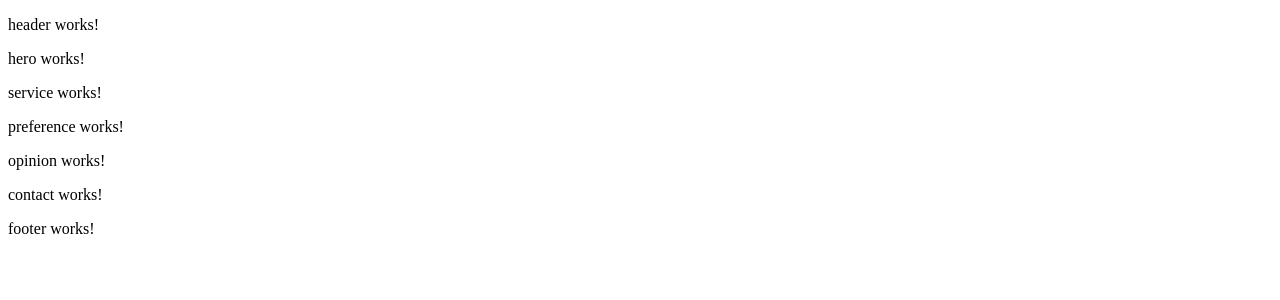
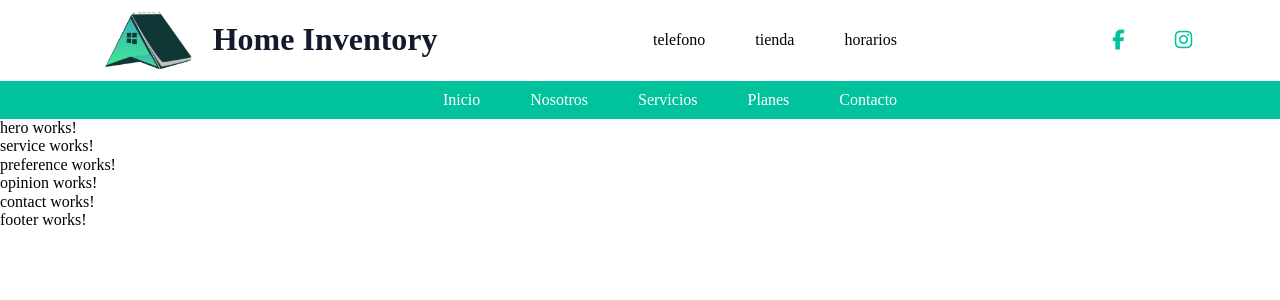
Before and after one commit to oscar-quiroz/landing-page-HOME-INVENTORY, an Angular app: page / in a window 1280 px wide. Shown: the top 300 px of the page. Built offline with nearby package versions, Linux system fonts and the light colour scheme.

Commit message:
estructura header

```diff
--- a/src/app/components/header/header.component.css
+++ b/src/app/components/header/header.component.css
@@ -0,0 +1,51 @@
+.marca {
+    height: 100%;
+    display: flex;
+    flex-direction: row;
+    justify-content: space-around;
+    align-items: center;
+}
+
+img {
+    width: 100px;
+    padding: 10px;
+}
+
+h1 {
+    color: #121A2b;
+}
+
+.logo {
+    display: flex;
+    flex-direction: row;
+    gap: 5px;
+}
+
+.nav {
+    width: 100%;
+    height: 100%;
+    padding: 10px;
+    background-color: #00c39d;
+}
+
+ul {
+    display: flex;
+    flex-direction: row;
+    justify-content: center;
+    align-items: center;
+    gap: 50px;
+}
+
+li {
+    list-style-type: none;
+}
+
+a {
+    color: #fff;
+    text-decoration: none;
+}
+
+.redes-a {
+    color: #00c39d;
+    font-size: 20px;
+}
--- a/src/app/components/header/header.component.html
+++ b/src/app/components/header/header.component.html
@@ -1 +1,41 @@
-<p>header works!</p>
+<div>
+    <div class="marca">
+
+        <div class="logo">
+            <img src="assets/logo.png" alt="home inventory">
+            <h1>Home Inventory</h1>
+
+        </div>
+        <div class="info">
+            <ul>
+                <li>telefono</li>
+                <li>tienda</li>
+                <li>horarios</li>
+            </ul>
+        </div>
+        <div class="redes">
+            <ul>
+                <li>
+                    <a class="redes-a" type="button" href=""> <i class="fa fa-facebook "></i> </a>
+                </li>
+                <li>
+                    <a class="redes-a" type="button" href=""> <i class="fa fa-instagram "></i> </a>
+                </li>
+
+            </ul>
+        </div>
+
+
+    </div>
+    <div class="nav">
+
+        <ul>
+            <li><a href="">Inicio</a></li>
+            <li><a href="">Nosotros</a></li>
+            <li><a href="">Servicios</a></li>
+            <li><a href="">Planes</a></li>
+            <li><a href="">Contacto</a></li>
+
+        </ul>
+    </div>
+</div>
--- a/src/index.html
+++ b/src/index.html
@@ -1,13 +1,17 @@
 <!doctype html>
 <html lang="en">
+
 <head>
     <meta charset="utf-8">
     <title>LandingPageHomeInventory</title>
     <base href="/">
     <meta name="viewport" content="width=device-width, initial-scale=1">
     <link rel="icon" type="image/x-icon" href="favicon.ico">
+    <script src="https://kit.fontawesome.com/6928dd05cf.js" crossorigin="anonymous"></script>
 </head>
+
 <body>
     <app-root></app-root>
 </body>
+
 </html>
--- a/src/styles.css
+++ b/src/styles.css
@@ -1 +1,425 @@
-/* You can add global styles to this file, and also import other style files */
+/*! normalize.css v8.0.1 | MIT License | github.com/necolas/normalize.css */
+
+@import url('https://fonts.googleapis.com/css2?family=Roboto:wght@400&display=swap');
+
+/* Document
+   ========================================================================== */
+
+* {
+    margin: 0px;
+}
+
+
+/**
+ * 1. Correct the line height in all browsers.
+ * 2. Prevent adjustments of font size after orientation changes in iOS.
+ */
+
+html {
+    line-height: 1.15;
+    /* 1 */
+    -webkit-text-size-adjust: 100%;
+    /* 2 */
+}
+
+
+/* Sections
+     ========================================================================== */
+
+
+/**
+   * Remove the margin in all browsers.
+   */
+
+body {
+    margin: 0;
+    margin-top: 0px;
+}
+
+
+/**
+   * Render the `main` element consistently in IE.
+   */
+
+main {
+    display: block;
+}
+
+
+/**
+   * Correct the font size and margin on `h1` elements within `section` and
+   * `article` contexts in Chrome, Firefox, and Safari.
+   */
+
+h1 {
+    font-size: 2em;
+    margin: 0.67em 0;
+}
+
+
+/* Grouping content
+     ========================================================================== */
+
+
+/**
+   * 1. Add the correct box sizing in Firefox.
+   * 2. Show the overflow in Edge and IE.
+   */
+
+hr {
+    box-sizing: content-box;
+    /* 1 */
+    height: 0;
+    /* 1 */
+    overflow: visible;
+    /* 2 */
+}
+
+
+/**
+   * 1. Correct the inheritance and scaling of font size in all browsers.
+   * 2. Correct the odd `em` font sizing in all browsers.
+   */
+
+pre {
+    font-family: monospace, monospace;
+    /* 1 */
+    font-size: 1em;
+    /* 2 */
+}
+
+
+/* Text-level semantics
+     ========================================================================== */
+
+
+/**
+   * Remove the gray background on active links in IE 10.
+   */
+
+a {
+    background-color: transparent;
+}
+
+
+/**
+   * 1. Remove the bottom border in Chrome 57-
+   * 2. Add the correct text decoration in Chrome, Edge, IE, Opera, and Safari.
+   */
+
+abbr[title] {
+    border-bottom: none;
+    /* 1 */
+    text-decoration: underline;
+    /* 2 */
+    text-decoration: underline dotted;
+    /* 2 */
+}
+
+
+/**
+   * Add the correct font weight in Chrome, Edge, and Safari.
+   */
+
+b,
+strong {
+    font-weight: bolder;
+}
+
+
+/**
+   * 1. Correct the inheritance and scaling of font size in all browsers.
+   * 2. Correct the odd `em` font sizing in all browsers.
+   */
+
+code,
+kbd,
+samp {
+    font-family: monospace, monospace;
+    /* 1 */
+    font-size: 1em;
+    /* 2 */
+}
+
+
+/**
+   * Add the correct font size in all browsers.
+   */
+
+small {
+    font-size: 80%;
+}
+
+
+/**
+   * Prevent `sub` and `sup` elements from affecting the line height in
+   * all browsers.
+   */
+
+sub,
+sup {
+    font-size: 75%;
+    line-height: 0;
+    position: relative;
+    vertical-align: baseline;
+}
+
+sub {
+    bottom: -0.25em;
+}
+
+sup {
+    top: -0.5em;
+}
+
+
+/* Embedded content
+     ========================================================================== */
+
+
+/**
+   * Remove the border on images inside links in IE 10.
+   */
+
+img {
+    border-style: none;
+}
+
+
+/* Forms
+     ========================================================================== */
+
+
+/**
+   * 1. Change the font styles in all browsers.
+   * 2. Remove the margin in Firefox and Safari.
+   */
+
+button,
+input,
+optgroup,
+select,
+textarea {
+    font-family: inherit;
+    /* 1 */
+    font-size: 100%;
+    /* 1 */
+    line-height: 1.15;
+    /* 1 */
+    margin: 0;
+    /* 2 */
+}
+
+
+/**
+   * Show the overflow in IE.
+   * 1. Show the overflow in Edge.
+   */
+
+button,
+input {
+    /* 1 */
+    overflow: visible;
+}
+
+
+/**
+   * Remove the inheritance of text transform in Edge, Firefox, and IE.
+   * 1. Remove the inheritance of text transform in Firefox.
+   */
+
+button,
+select {
+    /* 1 */
+    text-transform: none;
+}
+
+
+/**
+   * Correct the inability to style clickable types in iOS and Safari.
+   */
+
+button,
+[type="button"],
+[type="reset"],
+[type="submit"] {
+    -webkit-appearance: button;
+}
+
+
+/**
+   * Remove the inner border and padding in Firefox.
+   */
+
+button::-moz-focus-inner,
+[type="button"]::-moz-focus-inner,
+[type="reset"]::-moz-focus-inner,
+[type="submit"]::-moz-focus-inner {
+    border-style: none;
+    padding: 0;
+}
+
+
+/**
+   * Restore the focus styles unset by the previous rule.
+   */
+
+button:-moz-focusring,
+[type="button"]:-moz-focusring,
+[type="reset"]:-moz-focusring,
+[type="submit"]:-moz-focusring {
+    outline: 1px dotted ButtonText;
+}
+
+
+/**
+   * Correct the padding in Firefox.
+   */
+
+fieldset {
+    padding: 0.35em 0.75em 0.625em;
+}
+
+
+/**
+   * 1. Correct the text wrapping in Edge and IE.
+   * 2. Correct the color inheritance from `fieldset` elements in IE.
+   * 3. Remove the padding so developers are not caught out when they zero out
+   *    `fieldset` elements in all browsers.
+   */
+
+legend {
+    box-sizing: border-box;
+    /* 1 */
+    color: inherit;
+    /* 2 */
+    display: table;
+    /* 1 */
+    max-width: 100%;
+    /* 1 */
+    padding: 0;
+    /* 3 */
+    white-space: normal;
+    /* 1 */
+}
+
+
+/**
+   * Add the correct vertical alignment in Chrome, Firefox, and Opera.
+   */
+
+progress {
+    vertical-align: baseline;
+}
+
+
+/**
+   * Remove the default vertical scrollbar in IE 10+.
+   */
+
+textarea {
+    overflow: auto;
+}
+
+
+/**
+   * 1. Add the correct box sizing in IE 10.
+   * 2. Remove the padding in IE 10.
+   */
+
+[type="checkbox"],
+[type="radio"] {
+    box-sizing: border-box;
+    /* 1 */
+    padding: 0;
+    /* 2 */
+}
+
+
+/**
+   * Correct the cursor style of increment and decrement buttons in Chrome.
+   */
+
+[type="number"]::-webkit-inner-spin-button,
+[type="number"]::-webkit-outer-spin-button {
+    height: auto;
+}
+
+
+/**
+   * 1. Correct the odd appearance in Chrome and Safari.
+   * 2. Correct the outline style in Safari.
+   */
+
+[type="search"] {
+    -webkit-appearance: textfield;
+    /* 1 */
+    outline-offset: -2px;
+    /* 2 */
+}
+
+
+/**
+   * Remove the inner padding in Chrome and Safari on macOS.
+   */
+
+[type="search"]::-webkit-search-decoration {
+    -webkit-appearance: none;
+}
+
+
+/**
+   * 1. Correct the inability to style clickable types in iOS and Safari.
+   * 2. Change font properties to `inherit` in Safari.
+   */
+
+ ::-webkit-file-upload-button {
+    -webkit-appearance: button;
+    /* 1 */
+    font: inherit;
+    /* 2 */
+}
+
+
+/* Interactive
+     ========================================================================== */
+
+
+/*
+   * Add the correct display in Edge, IE 10+, and Firefox.
+   */
+
+details {
+    display: block;
+}
+
+
+/*
+   * Add the correct display in all browsers.
+   */
+
+summary {
+    display: list-item;
+}
+
+
+/* Misc
+     ========================================================================== */
+
+
+/**
+   * Add the correct display in IE 10+.
+   */
+
+template {
+    display: none;
+}
+
+
+/**
+   * Add the correct display in IE 10.
+   */
+
+[hidden] {
+    display: none;
+}
```
Also changed, not shown: src/assets/logo.png (added). Lines whose indentation alone changed are shown as unchanged.
